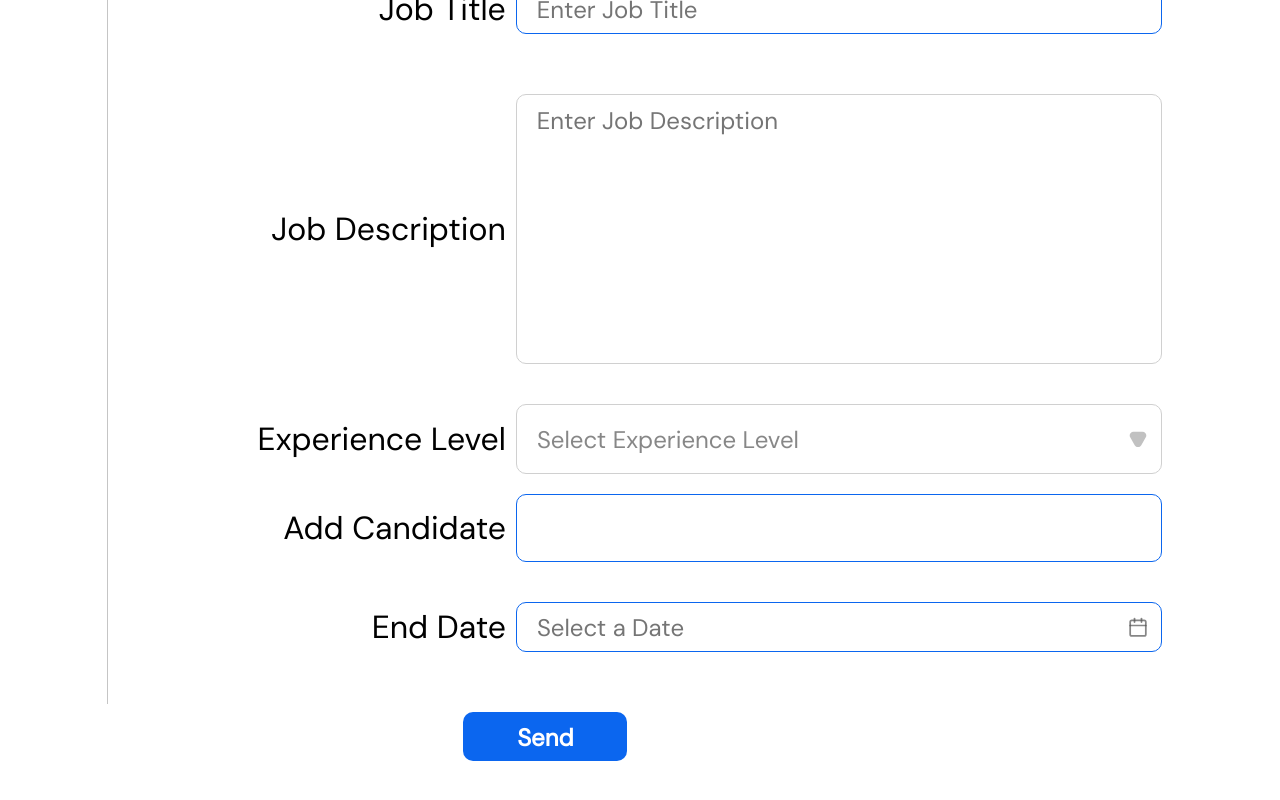
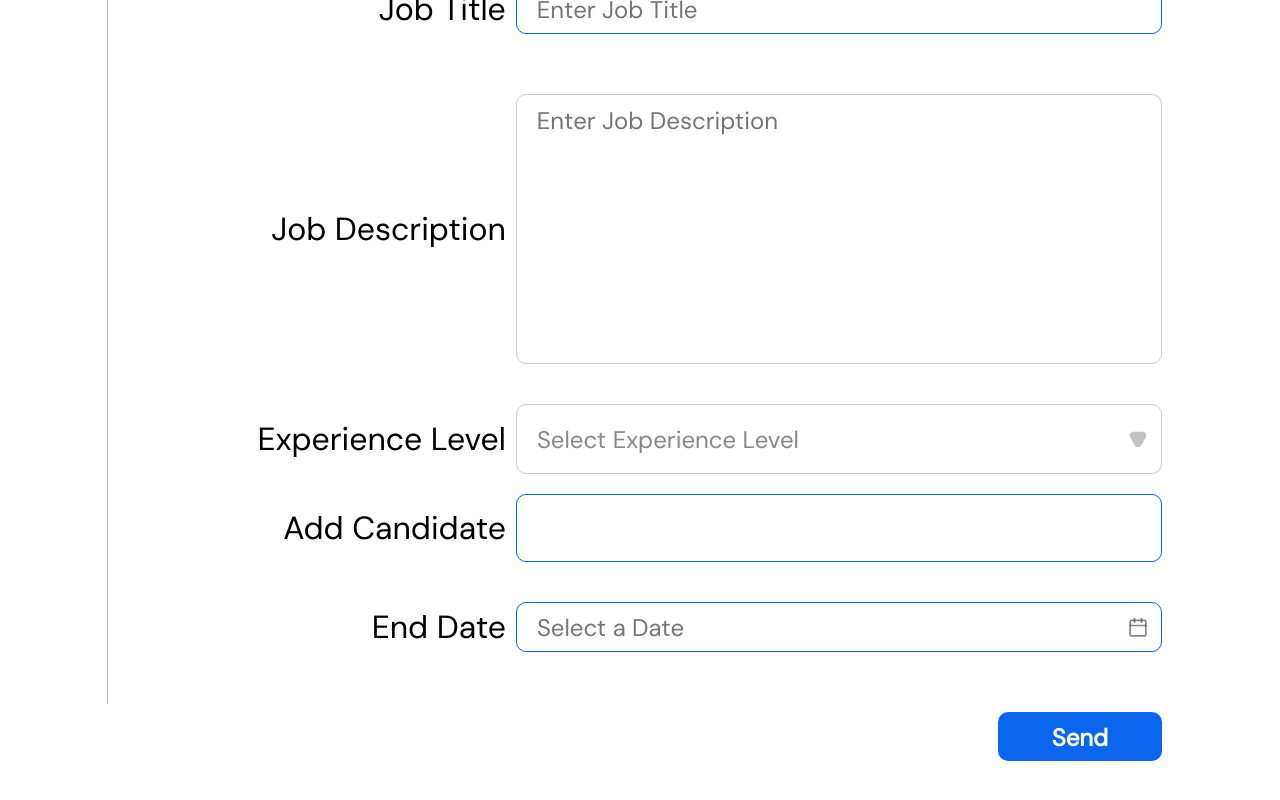
Before and after one commit to yashjain0827/react-jon-board, a React (Create React App) app: page /create-interview in a window 1280 px wide. Shown: the part 232-1032 px from the top of the page. Built offline with nearby package versions, Linux system fonts and the light colour scheme.

Commit message:
send fixed

```diff
--- a/src/components/CreateInterview.js
+++ b/src/components/CreateInterview.js
@@ -172,18 +172,15 @@ const CreateInterview = () => {
                   <img src={DateIcon} alt="User Icon" style={styles.svgIcon} />
                 </div>
               </div>
-
-              <button
-                type="submit"
-                style={styles.submitButton }
-                disabled={loading}
-              >
-                {loading ? (
-                  <div className="loader"></div>
-                ) : (
-                  "Send"
-                )}
-              </button>
+              <div style={styles.formGroup}>
+                <button
+                  type="submit"
+                  style={styles.submitButton}
+                  disabled={loading}
+                >
+                  {loading ? <div className="loader"></div> : "Send"}
+                </button>
+              </div>
             </form>
           </div>
         </main>
@@ -222,7 +219,7 @@ const styles = {
   formGroup: {
     marginBottom: "20px",
     display: "flex",
-    justifyContent: "space-between",
+    justifyContent: "right",
     alignItems: "center",
     width: "944px",
   },
@@ -373,10 +370,10 @@ const styles = {
     height: "16px",
     animation: "spin 1s linear infinite",
   },
-  '@keyframes spin': {
-    '0%': { transform: 'rotate(0deg)' },
-    '100%': { transform: 'rotate(360deg)' }
-  }
+  "@keyframes spin": {
+    "0%": { transform: "rotate(0deg)" },
+    "100%": { transform: "rotate(360deg)" },
+  },
 };
 
 export default CreateInterview;
```
